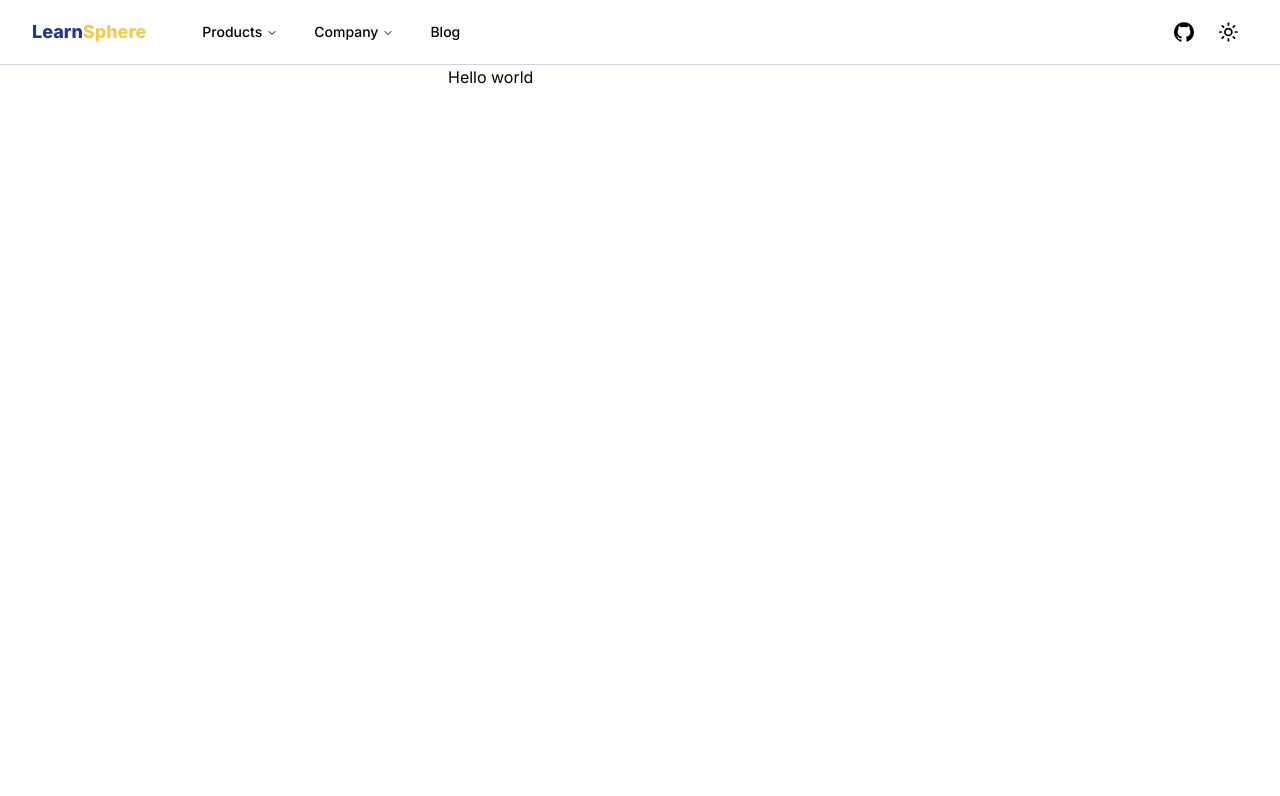
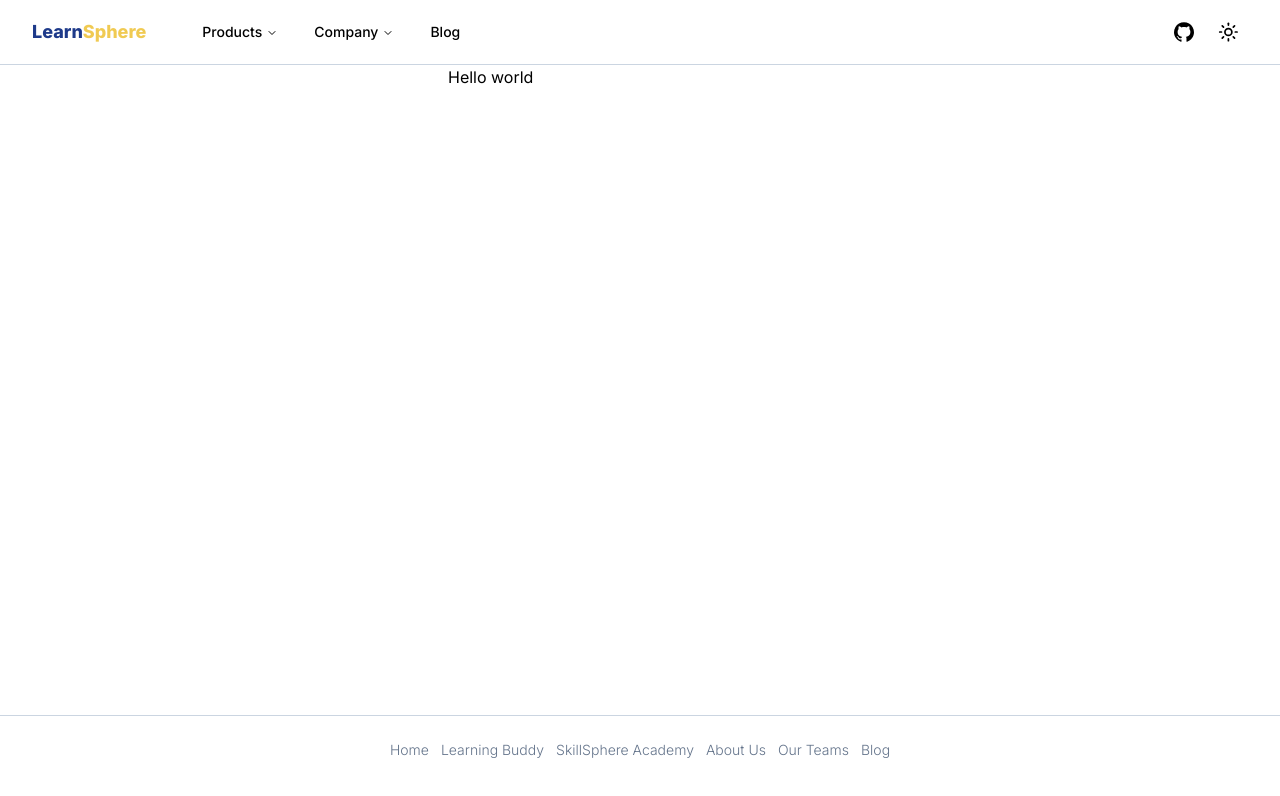
Before and after one commit to rayhansoe/learn-sphere, a Next.js app: page / in a window 1280 px wide. Shown: the top 796 px of the page. Built offline with nearby package versions, Linux system fonts and the light colour scheme.

Commit message:
footer init.

```diff
--- a/src/app/(Home)/template.tsx
+++ b/src/app/(Home)/template.tsx
@@ -1,3 +1,4 @@
+import Footer from "@/components/footer";
 import { SiteHeader } from "@/components/site-header";
 import { ThemeProvider } from "@/components/theme-provider";
 import React from "react";
@@ -10,6 +11,7 @@ export default function HomeLayout({
 			<div className="relative flex min-h-screen flex-col">
 				<SiteHeader />
 				<div className="flex-1">{children}</div>
+				<Footer />
 			</div>
 		</ThemeProvider>
 	);
--- a/src/app/layout.tsx
+++ b/src/app/layout.tsx
@@ -23,7 +23,7 @@ export default function RootLayout({
 		<html lang="en" suppressHydrationWarning>
 			<body
 				className={cn(
-					"min-h-screen bg-background font-sans antialiased",
+					"min-h-screen bg-background font-sans antialiased  overflow-hidden",
 					inter.variable
 				)}
 			>
--- /dev/null
+++ b/src/components/footer.tsx
@@ -0,0 +1,46 @@
+import Link from "next/link";
+
+const AllLinks = [
+	{
+		title: "Home",
+		href: "/",
+	},
+	{
+		title: "Learning Buddy",
+		href: "/",
+	},
+	{
+		title: "SkillSphere Academy",
+		href: "/skillsphere-academy",
+	},
+	{
+		title: "About Us",
+		href: "/about",
+	},
+	{
+		title: "Our Teams",
+		href: "/teams",
+	},
+	{
+		title: "Blog",
+		href: "/",
+	},
+];
+
+export default function Footer() {
+	return (
+		<div className="container my-4 py-6 border-t border-slate-300 dark:border-slate-800">
+			<ul className="flex flex-wrap gap-3 justify-center text-xs font-light text-slate-500 sm:text-sm">
+				{AllLinks.map((item) => {
+					return (
+						<>
+							<li>
+								<Link className="hover:underline dark:hover:text-slate-400" href={item.href}>{item.title}</Link>
+							</li>
+						</>
+					);
+				})}
+			</ul>
+		</div>
+	);
+}
```
